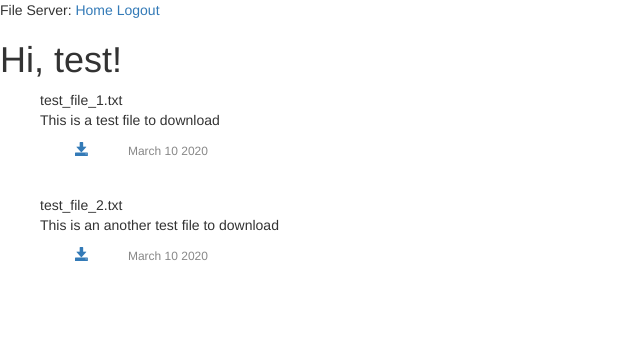
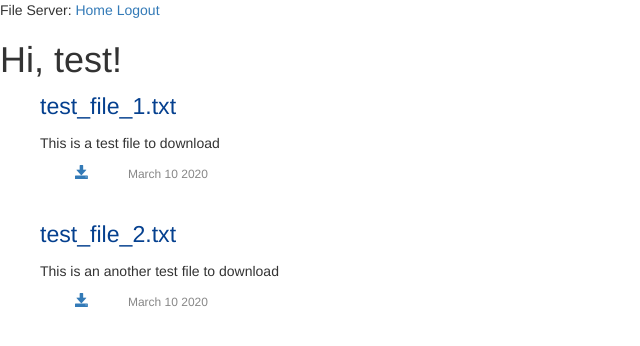
Before and after one commit to FrancescoGalasso/flask-file-server, a Flask app: page / in a window 1280 px wide. Shown: the top 346 px of the page, without its empty margins (0-640 px from the left). Run offline with Flask 2, Linux system fonts and the light colour scheme; a user stored in the database is signed in; data comes from the database, SQL or seed files in the repository; some libraries are stand-ins or nearby versions.

Commit message:
minor html/css fix

```diff
--- a/app/static/css/main.css
+++ b/app/static/css/main.css
@@ -27,3 +27,9 @@ ul.subdown li {
     font-weight: 400;
     color: #888;
 }
+
+.p_title{
+    color: #05408f;
+    font-weight: 500;
+    font-size: 1.65em;
+}
--- a/app/templates/index.html
+++ b/app/templates/index.html
@@ -9,7 +9,7 @@
     		<li>
     			<div class='itemfile'>
     				<div class='title'>
-    					{{ file.filename }}
+    					<p class='p_title'>{{ file.filename }}</p>
     				<div>
     				<div class='bio'>
     					<p>{{ file.file_description}}</p>
```
